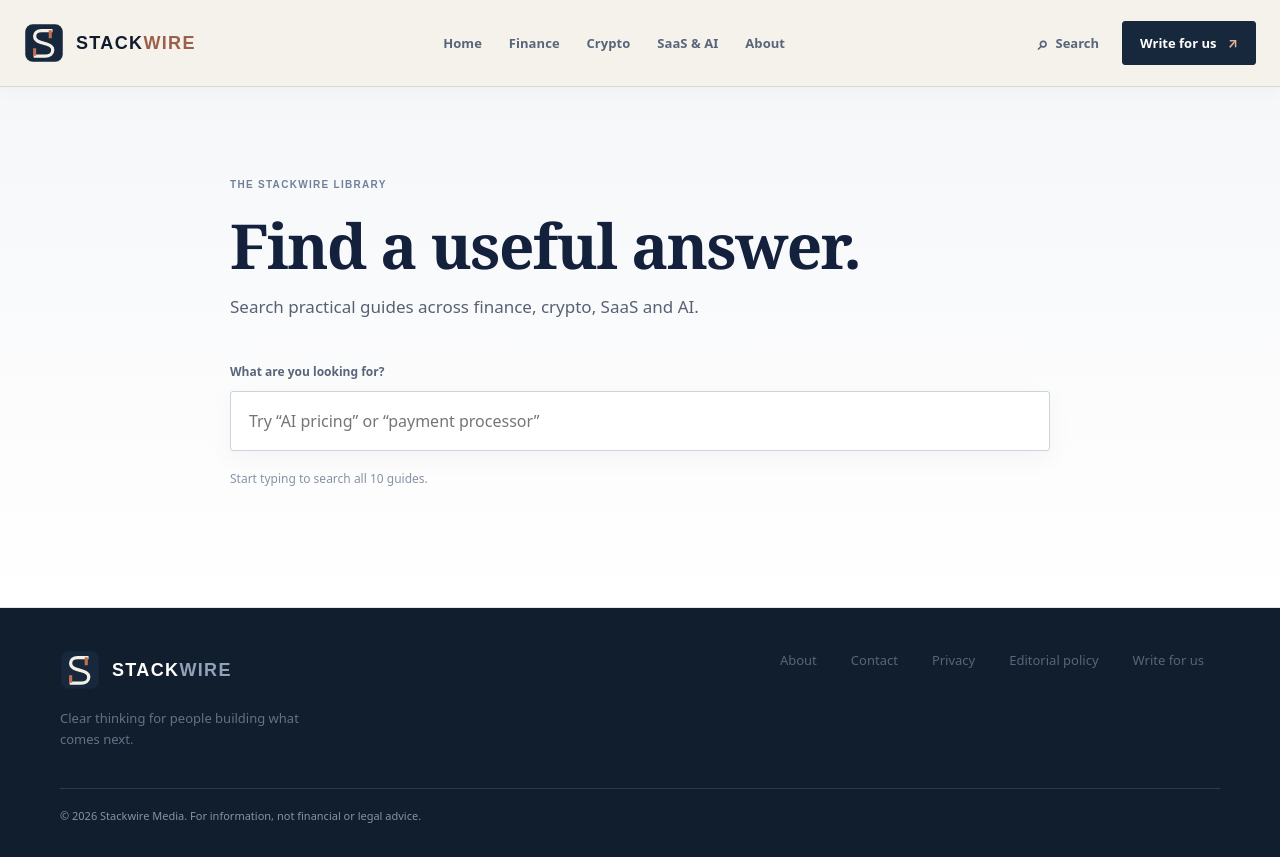
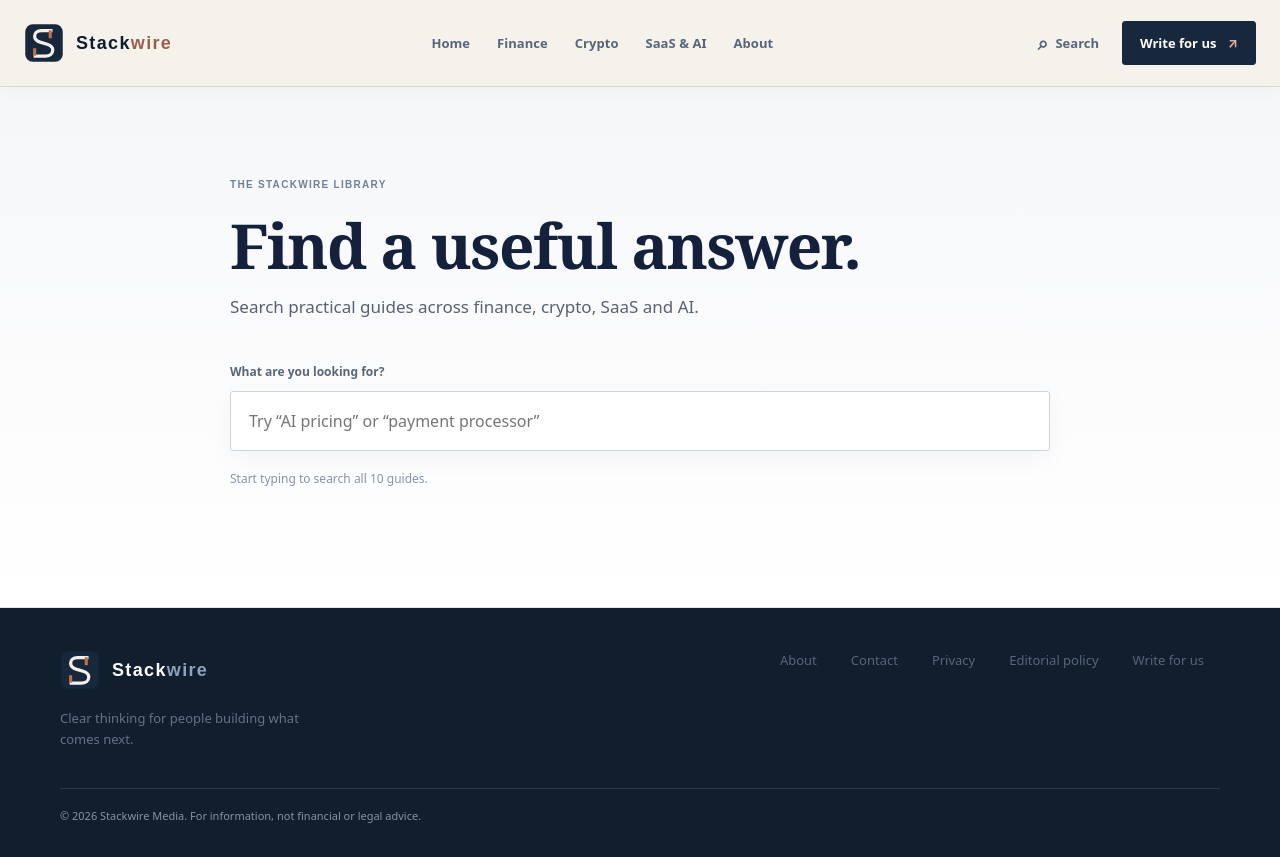
Before and after one commit to stackwire-media/stackwire-media.github.io, a Next.js app in the folder nextjs-preview/: page /search in a window 1280 px wide. Built offline with nearby package versions, Linux system fonts and the light colour scheme.

Commit message:
Update Stackwire brand mark and wordmark

```diff
--- a/nextjs-preview/app/layout.js
+++ b/nextjs-preview/app/layout.js
@@ -12,8 +12,8 @@ export const metadata = {
 
 function Brand() {
   return <a className="brand" href="/" aria-label="Stackwire home">
-    <img src="/favicon.svg" width="40" height="40" alt="" />
-    <span className="brand-word">STACK<span className="brand-light">WIRE</span></span>
+    <img src="/brand-mark.svg" width="40" height="40" alt="" />
+    <span className="brand-word">Stack<span className="brand-light">wire</span></span>
   </a>;
 }
 function Header() {
```
